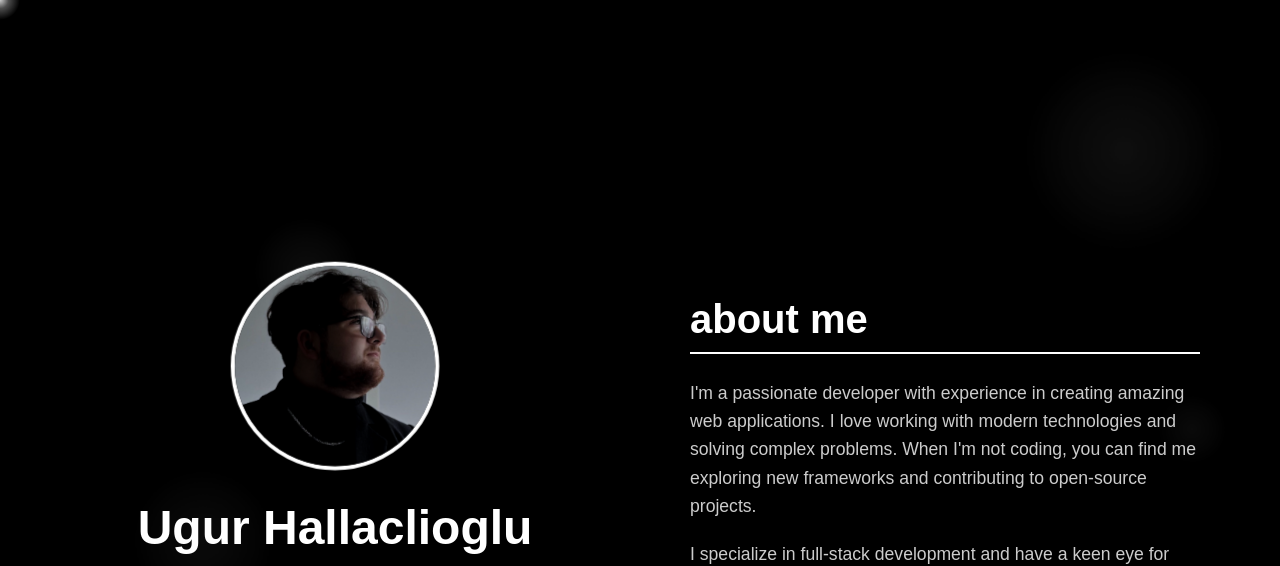
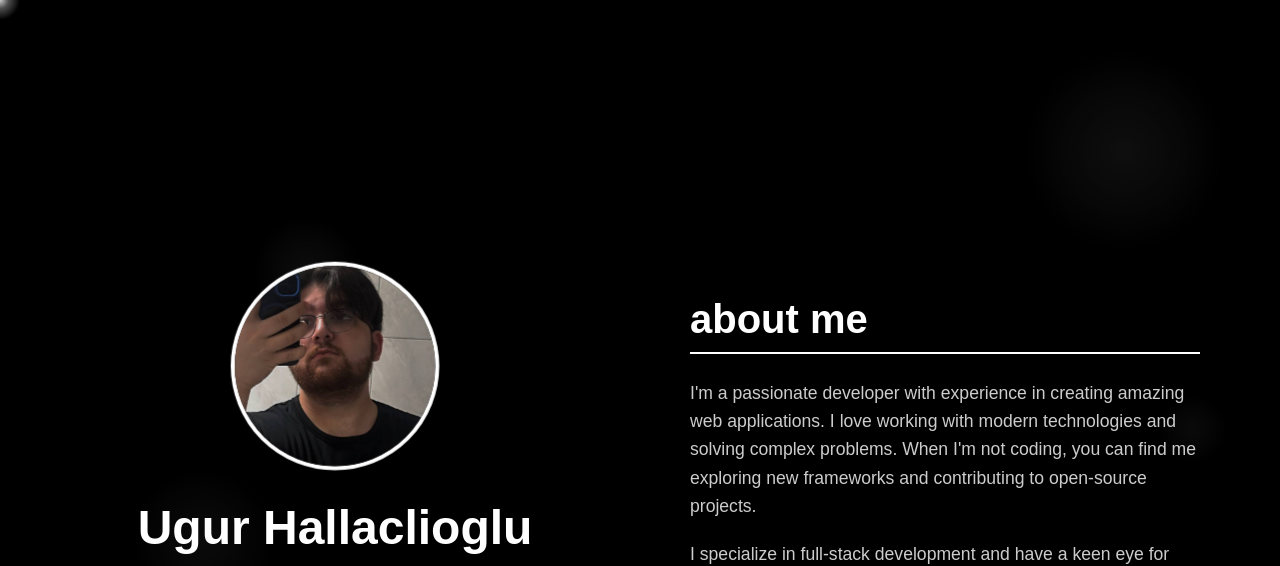
Before and after one commit to schxkii/portfolio, a website: page index.html in a window 1280 px wide. Shown: the top 566 px of the page. Drawn offline with Linux system fonts and the light colour scheme.

Commit message:
Update index.html

```diff
--- a/index.html
+++ b/index.html
@@ -30,7 +30,7 @@
         <section class="hero-section">
             <div class="profile">
                 <div class="profile-image">
-                    <img src="src/assets/images/profile.png" alt="Profile Photo">
+                    <img src="src/assets/images/IMG_0232.jpg" alt="Profile Photo">
                 </div>
                 <h1>Ugur Hallaclioglu</h1>
                 <div class="social-links">
```
